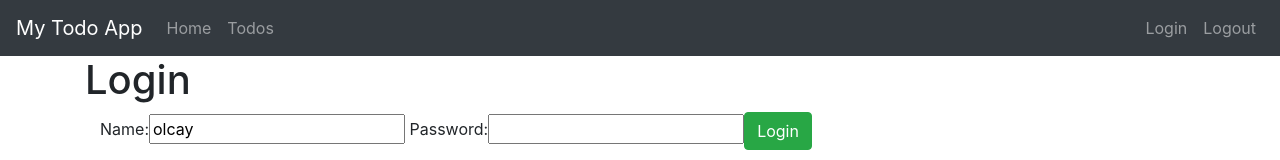
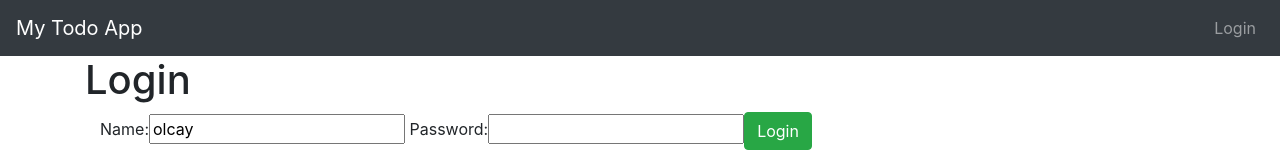
Before and after one commit to ElikciOlcay/udemy-angular, an Angular app: page / in a window 1280 px wide. Shown: the top 160 px of the page. Built offline with nearby package versions, Linux system fonts and the light colour scheme.

Commit message:
hide menu items when loged out

```diff
--- a/src/app/menu/menu.component.html
+++ b/src/app/menu/menu.component.html
@@ -2,13 +2,13 @@
   <nav class="navbar navbar-expand-md navbar-dark bg-dark">
     <div><a class="navbar-brand" href="">My Todo App</a></div>
     <ul class="navbar-nav">
-            <li><a class="nav-link" routerLink="/welcome/olcay">Home</a></li>
-            <li><a class="nav-link" routerLink="/todos">Todos</a></li>
+      <li><a *ngIf="hardcodedauthservice.isUserLoggedIn()" class="nav-link" routerLink="/welcome/olcay">Home</a></li>
+      <li><a *ngIf="hardcodedauthservice.isUserLoggedIn()" class="nav-link" routerLink="/todos">Todos</a></li>
     </ul>
 
     <ul class="navbar-nav navbar-collapse justify-content-end">
-            <li><a class="nav-link" routerLink="/login">Login</a></li>
-            <li><a class="nav-link" routerLink="/logout">Logout</a></li>
+      <li><a *ngIf="!hardcodedauthservice.isUserLoggedIn()" class="nav-link" routerLink="/login">Login</a></li>
+      <li><a *ngIf="hardcodedauthservice.isUserLoggedIn()" class="nav-link" routerLink="/logout">Logout</a></li>
     </ul>
   </nav>
 </header>
--- a/src/app/menu/menu.component.ts
+++ b/src/app/menu/menu.component.ts
@@ -1,4 +1,5 @@
 import { Component, OnInit } from '@angular/core';
+import { HardcodedAuthenticationService } from '../service/hardcoded-authentication.service';
 
 @Component({
   selector: 'app-menu',
@@ -7,9 +8,15 @@ import { Component, OnInit } from '@angular/core';
 })
 export class MenuComponent implements OnInit {
 
-  constructor() { }
+  // tslint:disable-next-line:no-inferrable-types
+  // isUserLoggedIn: boolean = false;
+
+  constructor(
+    private hardcodedauthservice: HardcodedAuthenticationService
+  ) { }
 
   ngOnInit() {
+    // this.isUserLoggedIn = this.hardcodedauthservice.isUserLoggedIn();
   }
 
 }
--- a/src/app/service/hardcoded-authentication.service.ts
+++ b/src/app/service/hardcoded-authentication.service.ts
@@ -8,9 +8,18 @@ export class HardcodedAuthenticationService {
   constructor() { }
 
   auth(username, password) {
+    // console.log(this.isUserLoggedIn());
     if (username === 'olcay' && password === 'dummy') {
+      sessionStorage.setItem('authUser', username);
+      // console.log(this.isUserLoggedIn());
       return true;
     }
     return false;
   }
+
+  isUserLoggedIn() {
+    // tslint:disable-next-line:prefer-const
+    let user = sessionStorage.getItem('authUser');
+    return !(user === null);
+  }
 }
```
Lines whose indentation alone changed are shown as unchanged.
